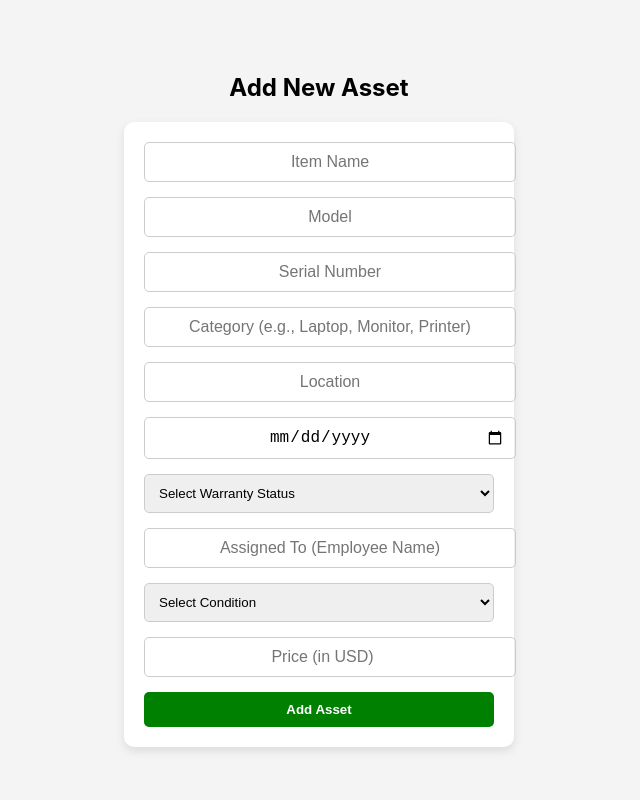
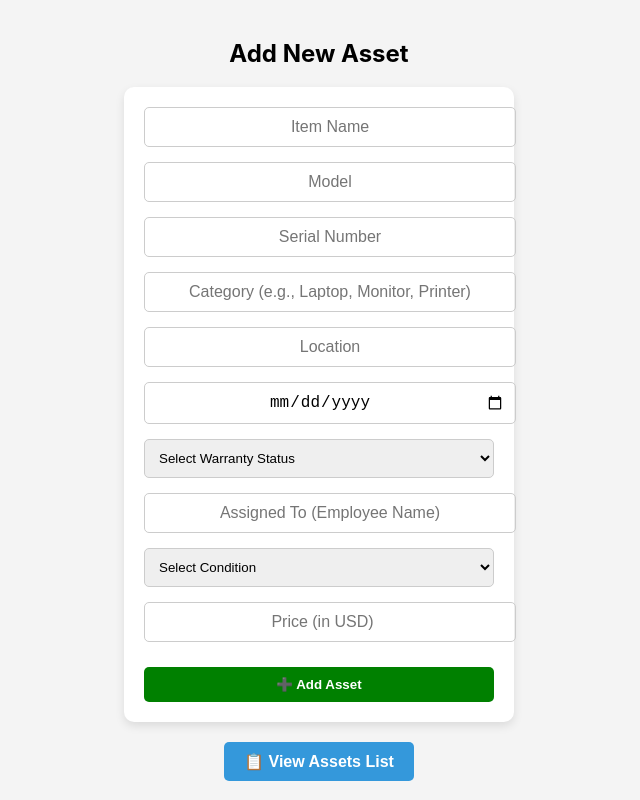
Before and after one commit to ruvindi-matharaarachchi/CPC-Assets-Management, a React (Create React App) app in the folder asset-management-frontend/: page /add-asset in a window 1280 px wide. Shown: the whole page, without its empty margins (321-961 px from the left). Built offline with nearby package versions, Linux system fonts and the light colour scheme.

Commit message:
view list

```diff
--- a/asset-management-frontend/src/App.js
+++ b/asset-management-frontend/src/App.js
@@ -3,8 +3,8 @@ import { BrowserRouter as Router, Routes, Route } from "react-router-dom";
 import Login from "./components/Login";
 import Dashboard from "./components/Dashboard";
 import AddAsset from "./components/AddAsset";
+import AssetList from "./components/AssetList";
 import ViewAsset from "./components/ViewAsset";
-import AssetList from "./components/AssetList";
 
 const App = () => {
   return (
@@ -13,9 +13,8 @@ const App = () => {
         <Route path="/" element={<Login />} />
         <Route path="/dashboard" element={<Dashboard />} />
         <Route path="/add-asset" element={<AddAsset />} />
-        <Route path="/assets" element={<AssetList />} />  {/* Asset List */}
-        <Route path="/assets/:id" element={<ViewAsset />} /> {/* View Asset Route */}
-
+        <Route path="/assets" element={<AssetList />} />  {/* Asset List Page */}
+        <Route path="/assets/:id" element={<ViewAsset />} /> {/* View Asset Page */}
       </Routes>
     </Router>
   );
--- a/asset-management-frontend/src/components/AddAsset.css
+++ b/asset-management-frontend/src/components/AddAsset.css
@@ -39,10 +39,29 @@
     border-radius: 5px;
     cursor: pointer;
     font-weight: bold;
+    margin-top: 10px;
 }
 
 .submit-button:hover {
     background: darkgreen;
+}
+
+/* View Assets Button */
+.view-assets-button {
+    background: #3498db;
+    color: white;
+    padding: 10px 20px;
+    border: none;
+    border-radius: 5px;
+    font-size: 16px;
+    font-weight: bold;
+    cursor: pointer;
+    margin-top: 20px;
+    transition: 0.3s;
+}
+
+.view-assets-button:hover {
+    background: #2980b9;
 }
 
 /* Success/Error Messages */
--- a/asset-management-frontend/src/components/AddAsset.js
+++ b/asset-management-frontend/src/components/AddAsset.js
@@ -30,10 +30,10 @@ const AddAsset = () => {
 
         try {
             const response = await axios.post("http://localhost:5000/api/assets", asset);
-            setMessage("Asset added successfully!");
-            setTimeout(() => navigate("/dashboard"), 2000);
+            setMessage("✅ Asset added successfully!");
+            setTimeout(() => navigate("/assets"), 2000); // Redirect to Asset List
         } catch (error) {
-            setMessage("Error adding asset. Please try again.");
+            setMessage("❌ Error adding asset. Please try again.");
         }
     };
 
@@ -69,8 +69,13 @@ const AddAsset = () => {
 
                 <input type="number" name="price" placeholder="Price (in USD)" value={asset.price} onChange={handleChange} required />
 
-                <button type="submit" className="submit-button">Add Asset</button>
+                <button type="submit" className="submit-button">➕ Add Asset</button>
             </form>
+
+            {/* View Assets Button */}
+            <button className="view-assets-button" onClick={() => navigate("/assets")}>
+                📋 View Assets List
+            </button>
         </div>
     );
 };
--- a/asset-management-frontend/src/components/AssetList.js
+++ b/asset-management-frontend/src/components/AssetList.js
@@ -31,6 +31,7 @@ const AssetList = () => {
                             <td>{asset.model}</td>
                             <td>{asset.serialNumber}</td>
                             <td>
+                                {/* View Button (Redirects to View Asset Page) */}
                                 <Link to={`/assets/${asset._id}`} className="view-button">🔍 View</Link>
                             </td>
                         </tr>
```
